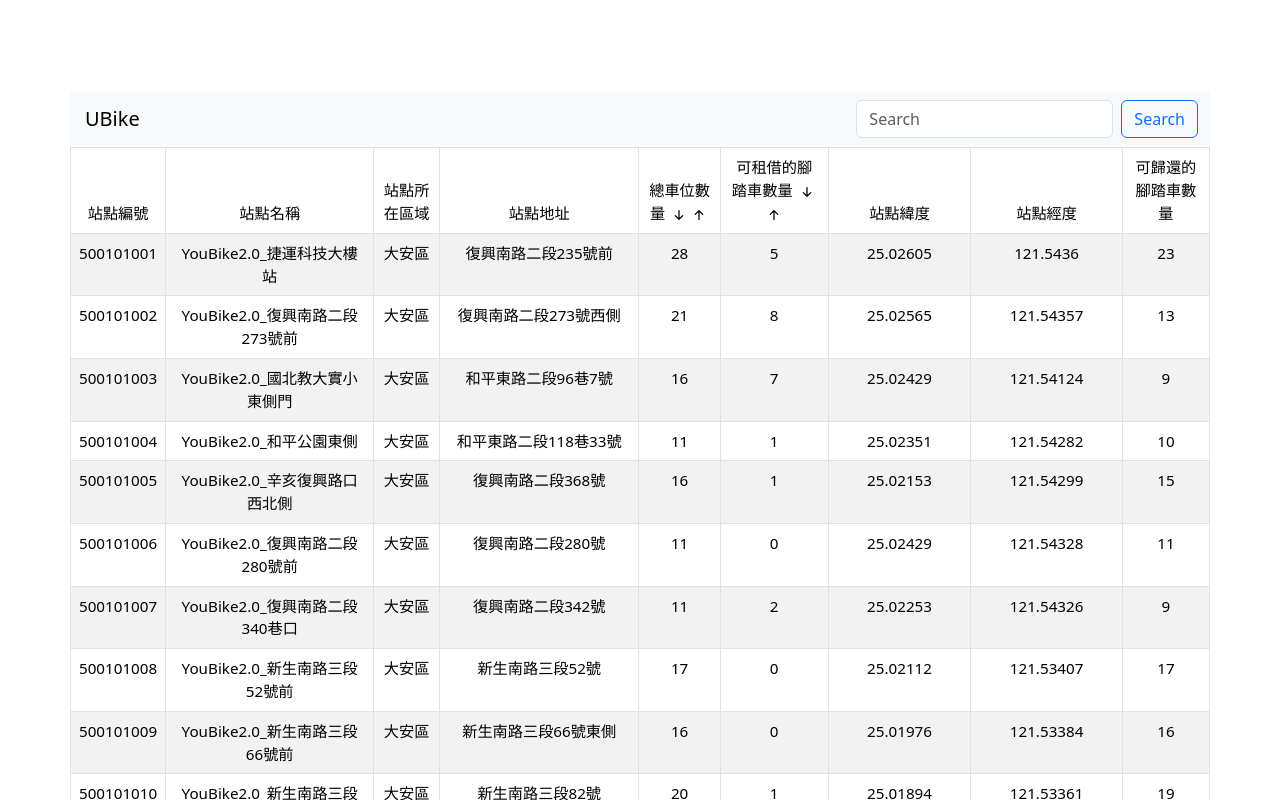
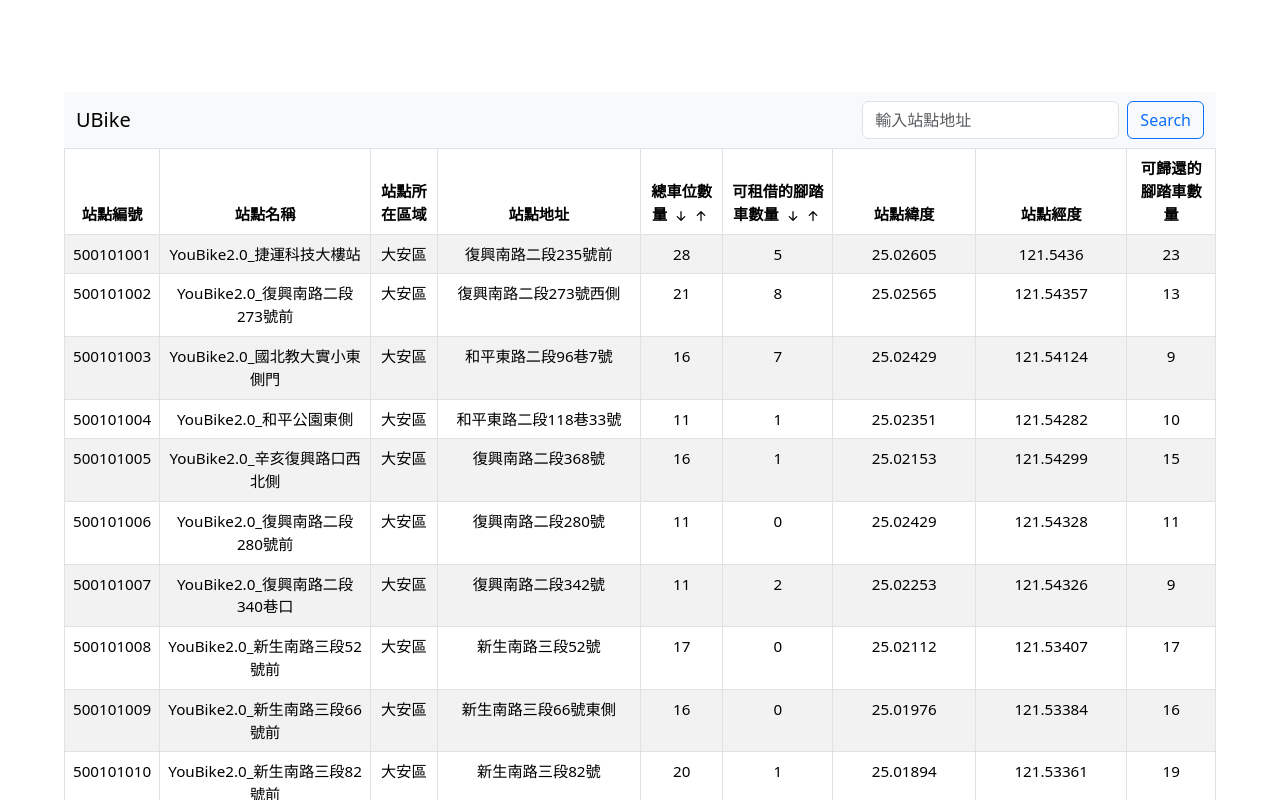
Before and after one commit to lin888688/vue-hw, a Vue app: page / in a window 1280 px wide. Shown: the top 800 px of the page. Built offline with nearby package versions, Linux system fonts and the light colour scheme.

Commit message:
fix:修正 搜尋即時更新

```diff
--- a/src/assets/base.css
+++ /dev/null
@@ -1,86 +0,0 @@
-/* color palette from <https://github.com/vuejs/theme> */
-:root {
-  --vt-c-white: #ffffff;
-  --vt-c-white-soft: #f8f8f8;
-  --vt-c-white-mute: #f2f2f2;
-
-  --vt-c-black: #181818;
-  --vt-c-black-soft: #222222;
-  --vt-c-black-mute: #282828;
-
-  --vt-c-indigo: #2c3e50;
-
-  --vt-c-divider-light-1: rgba(60, 60, 60, 0.29);
-  --vt-c-divider-light-2: rgba(60, 60, 60, 0.12);
-  --vt-c-divider-dark-1: rgba(84, 84, 84, 0.65);
-  --vt-c-divider-dark-2: rgba(84, 84, 84, 0.48);
-
-  --vt-c-text-light-1: var(--vt-c-indigo);
-  --vt-c-text-light-2: rgba(60, 60, 60, 0.66);
-  --vt-c-text-dark-1: var(--vt-c-white);
-  --vt-c-text-dark-2: rgba(235, 235, 235, 0.64);
-}
-
-/* semantic color variables for this project */
-:root {
-  --color-background: var(--vt-c-white);
-  --color-background-soft: var(--vt-c-white-soft);
-  --color-background-mute: var(--vt-c-white-mute);
-
-  --color-border: var(--vt-c-divider-light-2);
-  --color-border-hover: var(--vt-c-divider-light-1);
-
-  --color-heading: var(--vt-c-text-light-1);
-  --color-text: var(--vt-c-text-light-1);
-
-  --section-gap: 160px;
-}
-
-@media (prefers-color-scheme: dark) {
-  :root {
-    --color-background: var(--vt-c-black);
-    --color-background-soft: var(--vt-c-black-soft);
-    --color-background-mute: var(--vt-c-black-mute);
-
-    --color-border: var(--vt-c-divider-dark-2);
-    --color-border-hover: var(--vt-c-divider-dark-1);
-
-    --color-heading: var(--vt-c-text-dark-1);
-    --color-text: var(--vt-c-text-dark-2);
-  }
-}
-
-*,
-*::before,
-*::after {
-  box-sizing: border-box;
-  margin: 0;
-  font-weight: normal;
-}
-
-body {
-  min-height: 100vh;
-  color: var(--color-text);
-  background: var(--color-background);
-  transition:
-    color 0.5s,
-    background-color 0.5s;
-  line-height: 1.6;
-  font-family:
-    Inter,
-    -apple-system,
-    BlinkMacSystemFont,
-    'Segoe UI',
-    Roboto,
-    Oxygen,
-    Ubuntu,
-    Cantarell,
-    'Fira Sans',
-    'Droid Sans',
-    'Helvetica Neue',
-    sans-serif;
-  font-size: 15px;
-  text-rendering: optimizeLegibility;
-  -webkit-font-smoothing: antialiased;
-  -moz-osx-font-smoothing: grayscale;
-}
--- a/src/assets/main.css
+++ /dev/null
@@ -1,34 +0,0 @@
-@import './base.css';
-
-#app {
-  max-width: 1280px;
-  margin: 0 auto;
-  padding: 2rem;
-  font-weight: normal;
-}
-
-a,
-.green {
-  text-decoration: none;
-  color: hsla(160, 100%, 37%, 1);
-  transition: 0.4s;
-  padding: 3px;
-}
-
-@media (hover: hover) {
-  a:hover {
-    background-color: hsla(160, 100%, 37%, 0.2);
-  }
-}
-
-@media (min-width: 1024px) {
-  body {
-    display: flex;
-    place-items: center;
-  }
-
-  #app {
-    grid-template-columns: 1fr 1fr;
-    padding: 0 2rem;
-  }
-}
--- a/src/main.js
+++ b/src/main.js
@@ -1,5 +1,3 @@
-import './assets/main.css';
-
 // Import our custom CSS
 import './scss/styles.scss';
 
--- a/src/views/01Table.vue
+++ b/src/views/01Table.vue
@@ -1,22 +1,24 @@
 <template>
+  <div style="width: 90%; margin: auto">
     <nav class="navbar bg-body-tertiary" style="margin-top: 8%">
       <div class="container-fluid">
-      <a class="navbar-brand">UBike</a>
+        <a class="navbar-brand" href="#">UBike</a>
         <form class="d-flex" role="search" @submit.prevent="searchBikes">
           <input
             class="form-control me-2"
             type="search"
-          placeholder="Search"
+            placeholder="輸入站點地址"
             aria-label="Search"
             v-model="request"
+            @input="searchBikes"
           />
           <button class="btn btn-outline-primary" type="submit">Search</button>
         </form>
       </div>
     </nav>
 
-  <div class="container text-center">
-    <div class="row align-items-center">
+    <div class="text-center">
+      <div class="align-items-center">
         <table class="table table-hover table-bordered table-striped" style="font-size: 95%">
           <thead>
             <tr>
@@ -66,6 +68,7 @@
         </table>
       </div>
     </div>
+  </div>
 </template>
 
 <script setup>
@@ -101,4 +104,8 @@
 }
 </script>
 
-<style scoped></style>
+<style scoped>
+.result-Exist {
+  color: red;
+}
+</style>
--- a/src/views/02Pagination.vue
+++ b/src/views/02Pagination.vue
@@ -1,5 +1,5 @@
 <template>
-  <nav aria-label="...">
+  <div style="text-align: center">
     <ul class="pagination" :page-count="pages">
       <li class="page-item" :disabled="isDisabled">
         <a class="page-link">上一頁</a>
@@ -17,7 +17,7 @@
         <a class="page-link" href="#">Next</a>
       </li>
     </ul>
-  </nav>
+  </div>
 </template>
 
 <script setup>
```
Lines whose indentation alone changed are shown as unchanged.
